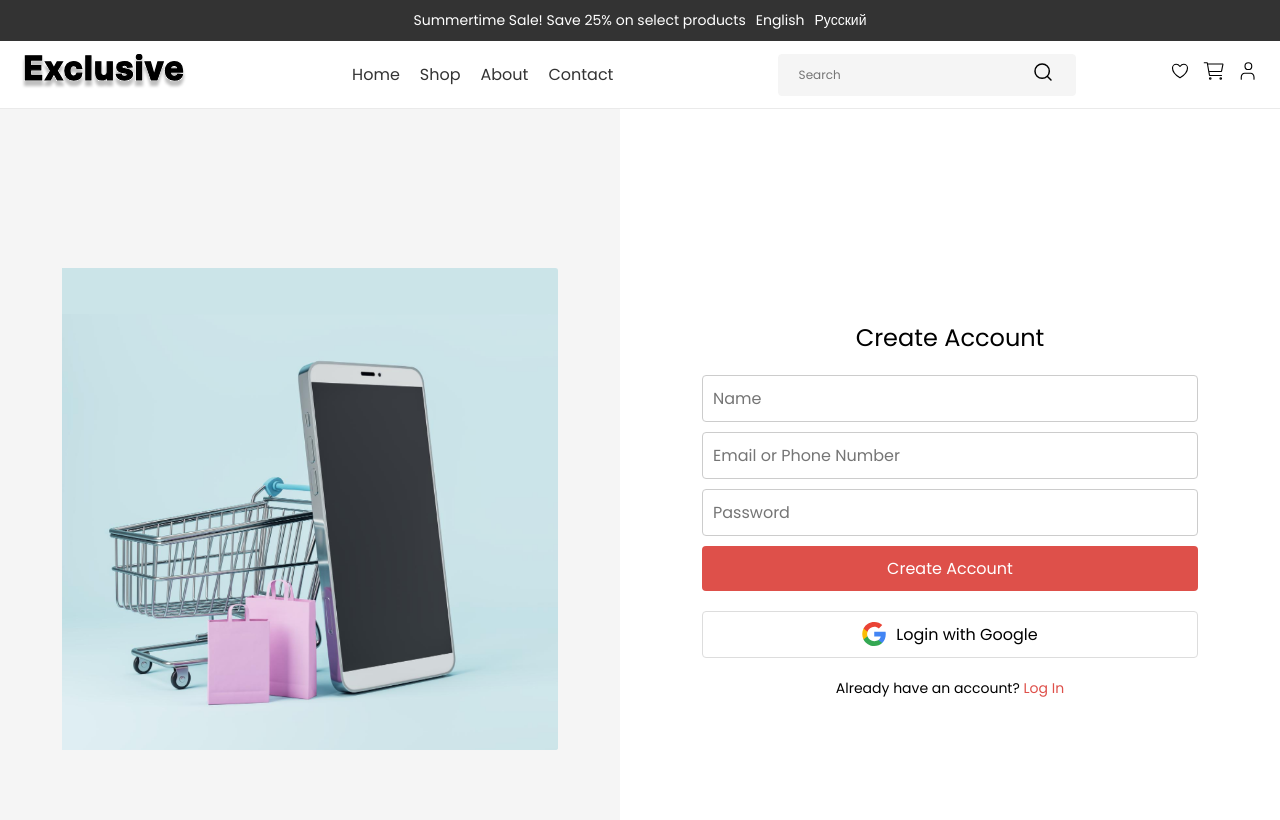
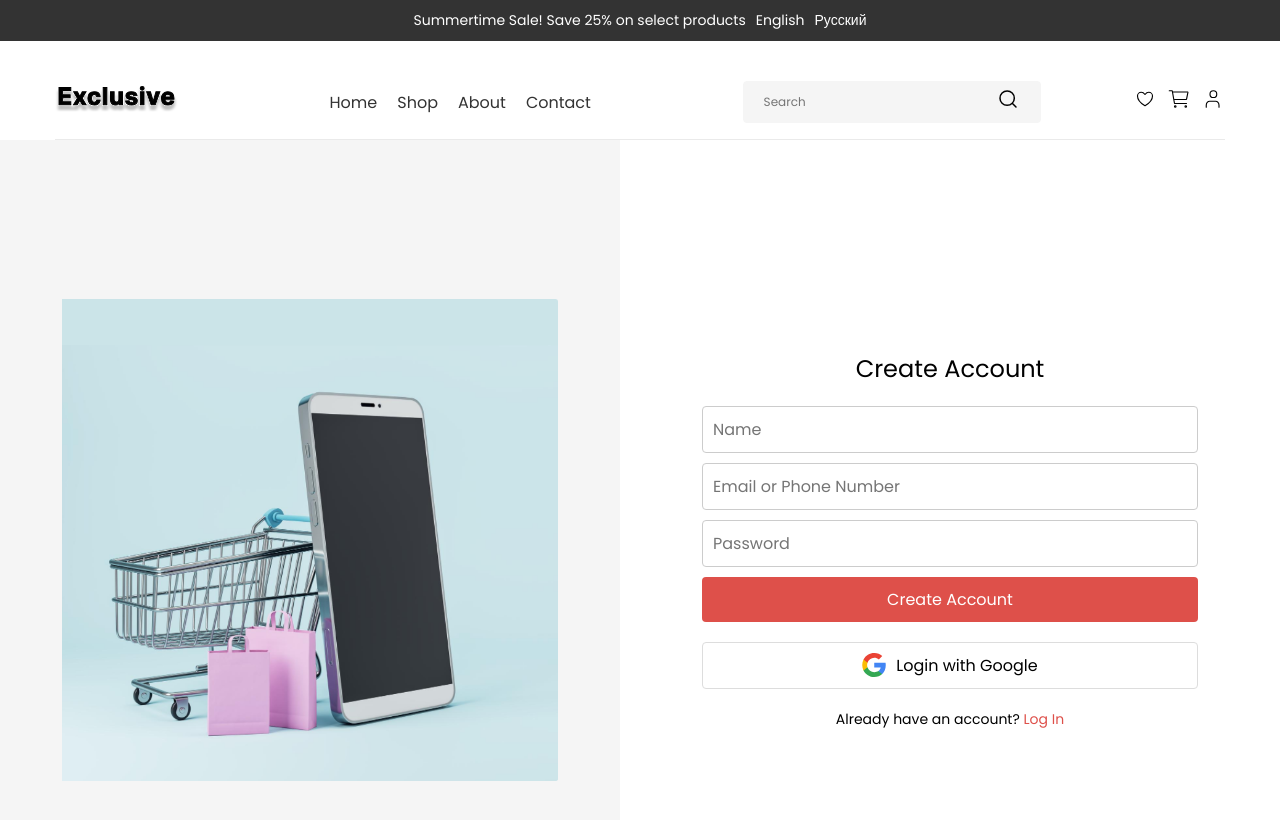
Before and after one commit to AnatoliyKlimov/Maxima-practice-4, a React (Vite) app: page /login in a window 1280 px wide. Shown: the top 820 px of the page. Built offline with nearby package versions, Linux system fonts and the light colour scheme.

Commit message:
refactor: refactor login page: the page closes automatically after authorization

```diff
--- a/src/components/Header.css
+++ b/src/components/Header.css
@@ -2,9 +2,11 @@
 .header {
     background-color: #fff;
     border-bottom: 1px solid #eaeaea;
-    padding: 10px 20px;
+    padding: 40px 0 16px;
     display: flex;
     align-items: center;
+    max-width: 1170px;
+    margin: 0 auto;
 }
 
 .header-content {
@@ -15,7 +17,6 @@
 }
 
 .header-logo img {
-    height: 40px;
 }
 
 .header-nav {
--- a/src/components/Header.jsx
+++ b/src/components/Header.jsx
@@ -29,7 +29,7 @@ const Header = () => {
         if (isAuthenticated) {
             setUserDropdown(!userDropdown);
         } else {
-            navigate('/login');
+            navigate('/login-form');
         }
     };
 
@@ -74,14 +74,18 @@ const Header = () => {
                         </button>
                     </div>
 
-                    <div className="language-toggle" onMouseEnter={() => setLanguageDropdown(true)} onMouseLeave={() => setLanguageDropdown(false)}>
-                        {i18n.language && ( // проверка существования i18n.language
+                    <div
+                        className="language-toggle"
+                        onMouseEnter={() => setLanguageDropdown(true)}
+                        onMouseLeave={() => setLanguageDropdown(false)}
+                    >
+                        {i18n.language && (
                             <button className="language-button">{i18n.language.toUpperCase()}</button>
                         )}
                         {languageDropdown && (
                             <div className="language-menu">
-                                <button onClick={() => changeLanguage('en')}>EN</button>
-                                <button onClick={() => changeLanguage('ru')}>RU</button>
+                                <button onClick={() => changeLanguage('en')} >EN</button>
+                                <button onClick={() => changeLanguage('ru')} >RU</button>
                             </div>
                         )}
                     </div>
--- a/src/pages/LoginFormPage.jsx
+++ b/src/pages/LoginFormPage.jsx
@@ -1,8 +1,8 @@
 // src/pages/LoginFormPage.jsx
-import React, { useState } from 'react';
-import { useDispatch } from 'react-redux';
+import React, { useState, useEffect } from 'react';
+import { useDispatch, useSelector } from 'react-redux';
 import { loginUser } from '../store/authSlice';
-import { Link } from 'react-router-dom';
+import { Link, useNavigate } from 'react-router-dom';
 import './LoginFormPage.css';
 import shoppingCart from '../assets/shopping_cart.png';
 
@@ -10,11 +10,19 @@ const LoginFormPage = () => {
     const [emailOrPhone, setEmailOrPhone] = useState('');
     const [password, setPassword] = useState('');
     const dispatch = useDispatch();
+    const navigate = useNavigate();
+    const isAuthenticated = useSelector((state) => state.auth.isAuthenticated);
 
     const handleLogin = (e) => {
         e.preventDefault();
         dispatch(loginUser({ emailOrPhone, password }));
     };
+
+    useEffect(() => {
+        if (isAuthenticated) {
+            navigate('/');
+        }
+    }, [isAuthenticated, navigate]);
 
     return (
         <div className="login-page">
--- a/src/store/authSlice.js
+++ b/src/store/authSlice.js
@@ -1,3 +1,4 @@
+// src/store/authSlice.js
 import { createSlice } from '@reduxjs/toolkit';
 
 const initialState = {
```
